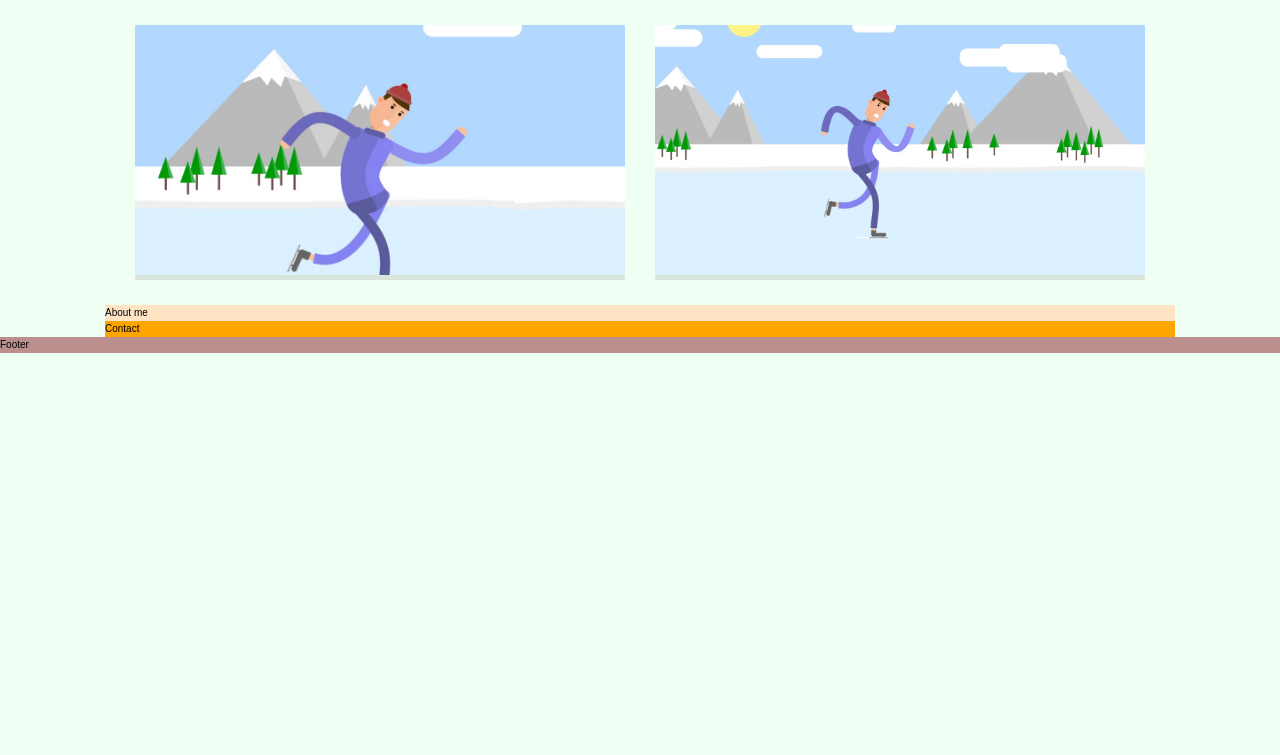
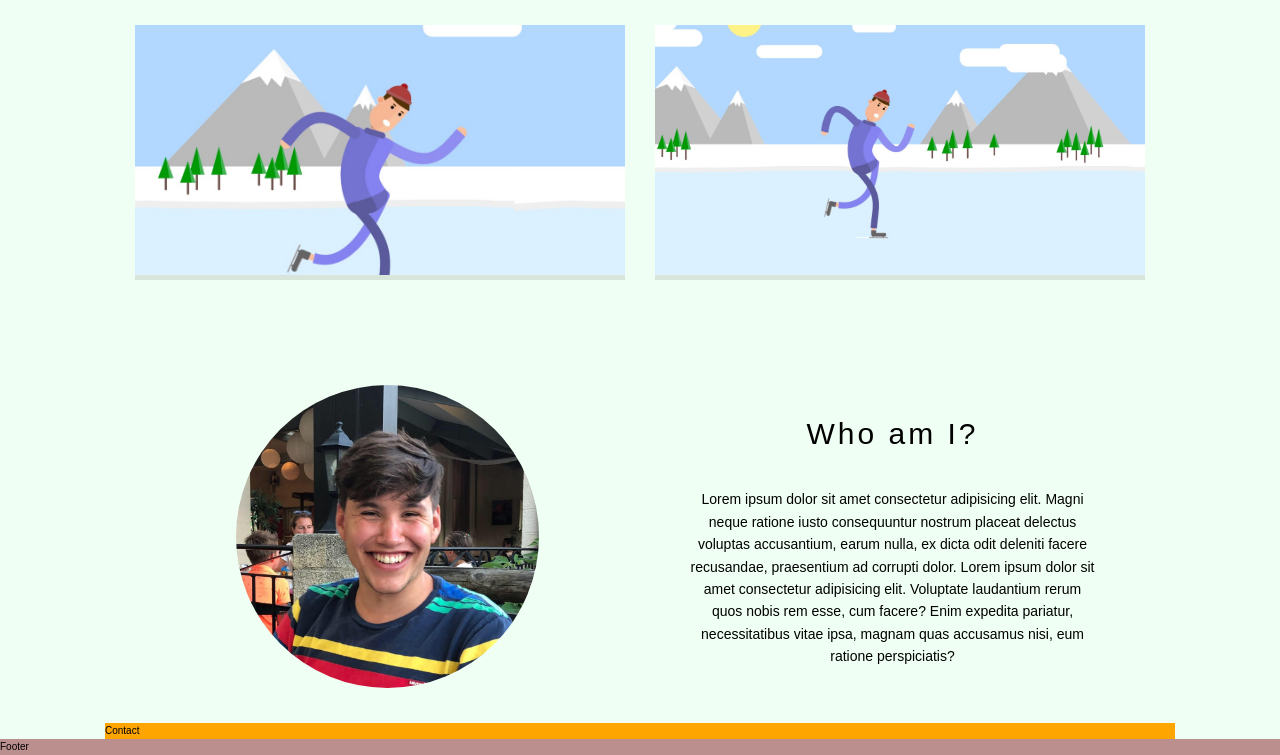
Before and after one commit to berinaptula/Rene-website, a website: page index.html in a window 1280 px wide. Shown: the part 1421-2176 px from the top of the page. Before the commit the page ends 1774 px from the top, so only its background shows below. Drawn offline with Linux system fonts and the light colour scheme.

Commit message:
Style About-me section

```diff
--- a/index.html
+++ b/index.html
@@ -79,7 +79,19 @@
                 </div>
             </section>
             <section class="about-me">
-                About me
+                <figure class="about-me__photo">
+                    <img src="img/profile.jpg" alt="Project 5 thumbnail" class="about-me__image">
+                </figure>
+                <div class="about-me__text">
+                    <h3 class="heading-3 margin-bottom-sm">Who am I?</h3>
+                    <p class="paragraph">Lorem ipsum dolor sit amet consectetur adipisicing elit. Magni neque
+                        ratione
+                        iusto consequuntur
+                        nostrum placeat delectus voluptas accusantium, earum nulla, ex dicta odit deleniti facere
+                        recusandae, praesentium ad corrupti dolor. Lorem ipsum dolor sit amet consectetur adipisicing
+                        elit. Voluptate laudantium rerum quos nobis rem esse, cum facere? Enim expedita pariatur,
+                        necessitatibus vitae ipsa, magnam quas accusamus nisi, eum ratione perspiciatis?</p>
+                </div>
             </section>
             <section class="contact">
                 Contact
--- a/sass/_about-me.scss
+++ b/sass/_about-me.scss
@@ -1,5 +1,34 @@
 .about-me {
-    background-color: bisque;
+    margin-top: 5rem;
     grid-row: 4/5;
     grid-column: center-start / center-end;
+    grid-auto-rows: min-content;
+    padding: 3rem;
+    display: grid;
+    grid-template-columns: 50% 50%;
+    justify-items: center;
+
+    &__text {
+        display: flex;
+        justify-content: center;
+        align-items: center;
+        flex-direction: column;
+        text-align: center;
+
+        p {
+            width: 80%;
+        }
+
+    }
+
+    &__photo {
+        width: 60%;
+
+    }
+
+    &__image {
+        width: 100%;
+        object-fit: cover;
+        border-radius: 50%;
+    }
 }
--- a/sass/_typography.scss
+++ b/sass/_typography.scss
@@ -8,6 +8,16 @@
     font-weight: 300;
 }
 
+.heading-3 {
+    font-size: 3rem;
+    font-weight: 300;
+    letter-spacing: 0.3rem;
+}
+
 .paragraph {
-    font-size: 1.7rem;
+    font-size: 1.4rem;
 }
+
+.margin-bottom-sm {
+    margin-bottom: 3rem;
+}
```
Also changed, not shown: css/style.css, img/profile.jpg (added).
